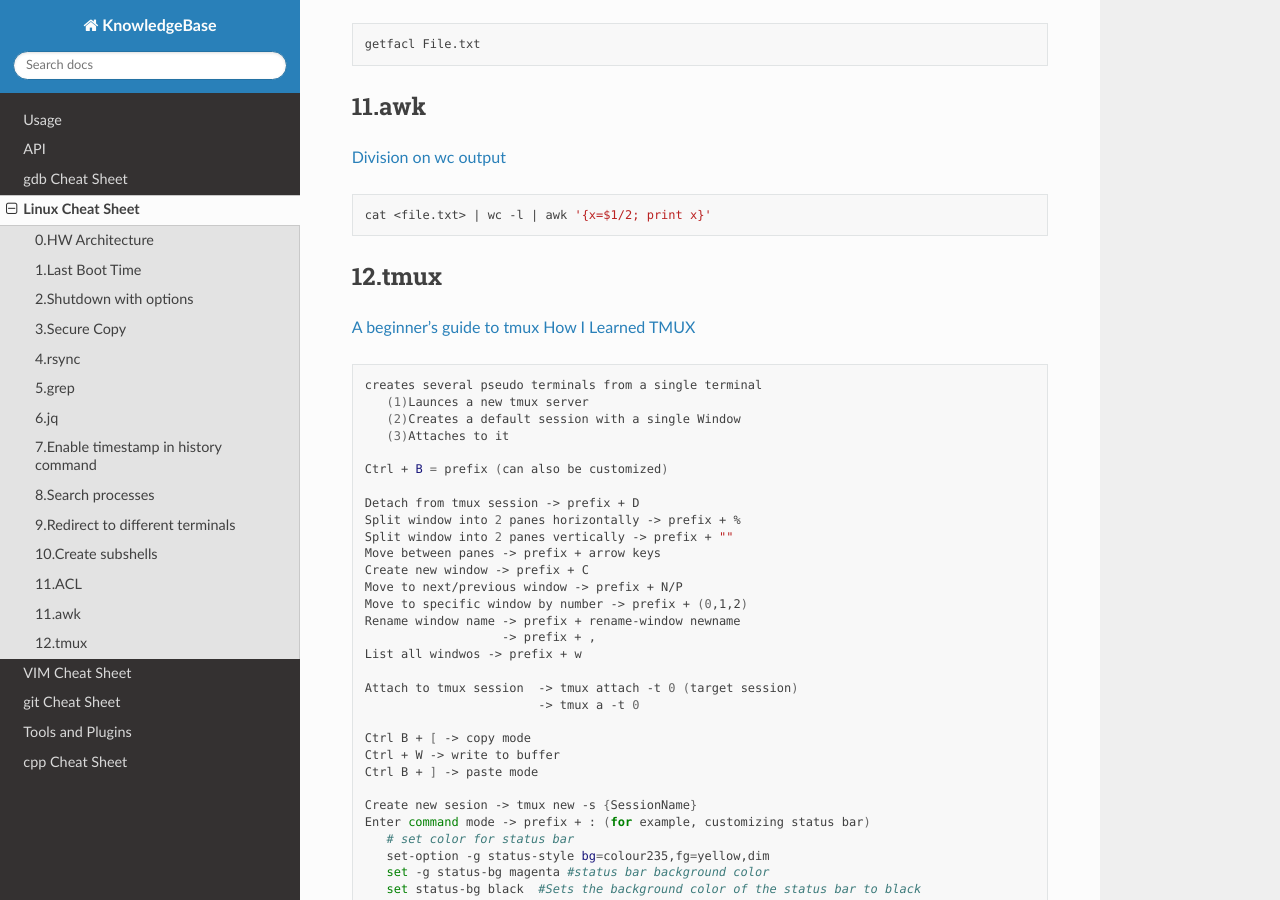
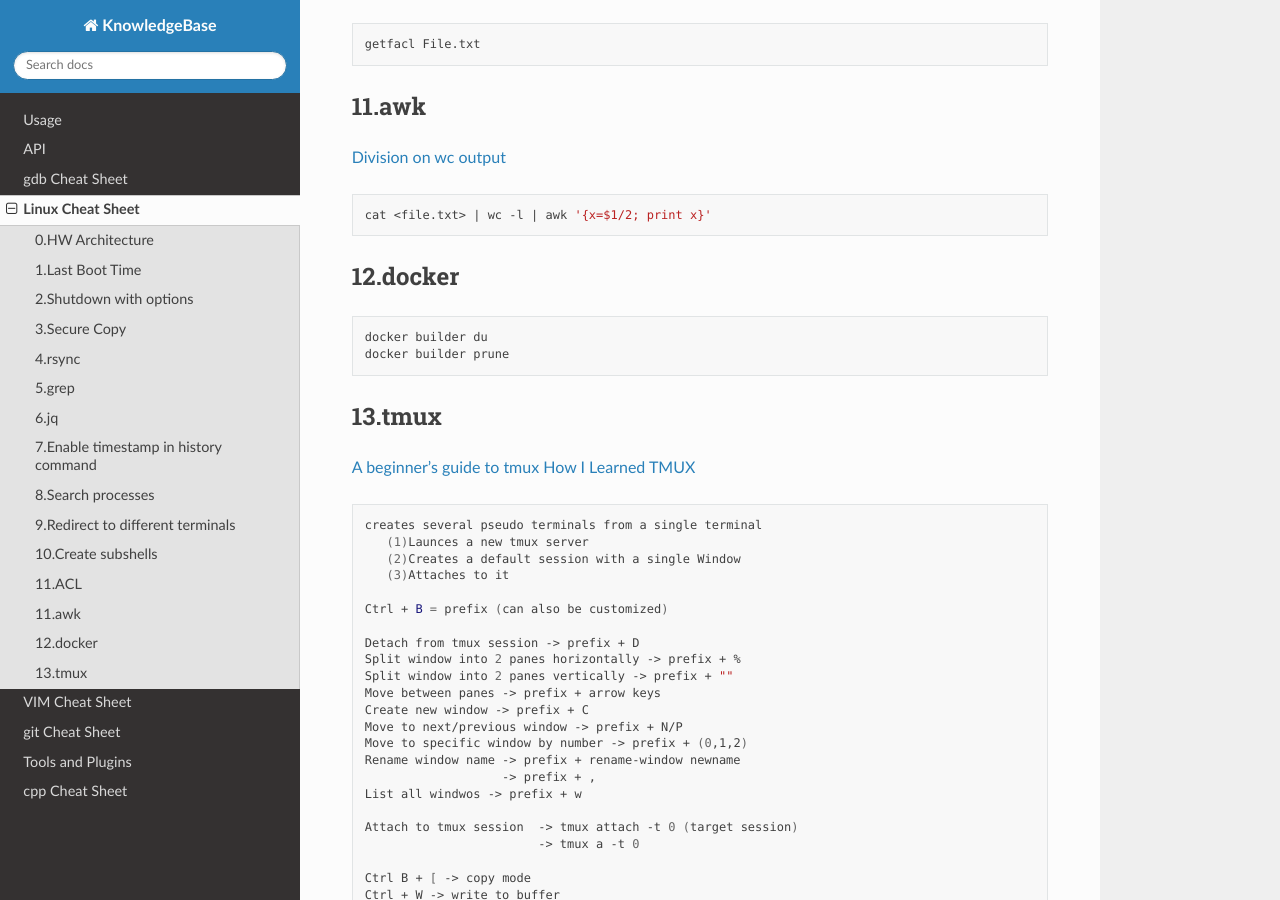
Before and after one commit to celikelozdinc/KnowledgeBase, a Sphinx documentation site: the page built from docs/source/linux.rst, in a window 1280 px wide and 900 px high, scrolled down 2055 px. Built offline with Sphinx 7.4.7 and the Read the Docs theme 3.1.0, drawn with Linux system fonts in a browser that asks for light colours.

Commit message:
Update linux.rst

```diff
--- a/docs/source/linux.rst
+++ b/docs/source/linux.rst
@@ -111,7 +111,15 @@ Linux Cheat Sheet
 
    cat <file.txt> | wc -l | awk '{x=$1/2; print x}'
 
-12.tmux
+12.docker
+----------------------------------
+.. code-block:: sh
+
+   docker builder du
+   docker builder prune
+
+
+13.tmux
 --------
 `A beginner's guide to tmux <https://medium.com/pragmatic-programmers/a-beginners-guide-to-tmux-7e6daa5c0154>`_
 `How I Learned TMUX <https://medium.com/@hammad.ai/how-i-learned-tmux-became-a-workflow-ninja-7d33cc796793>`_
```
